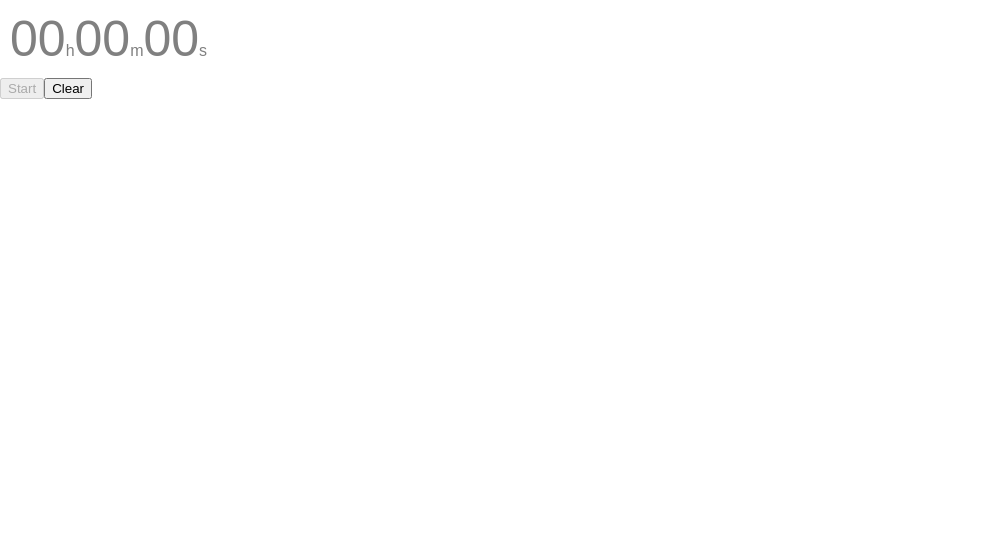
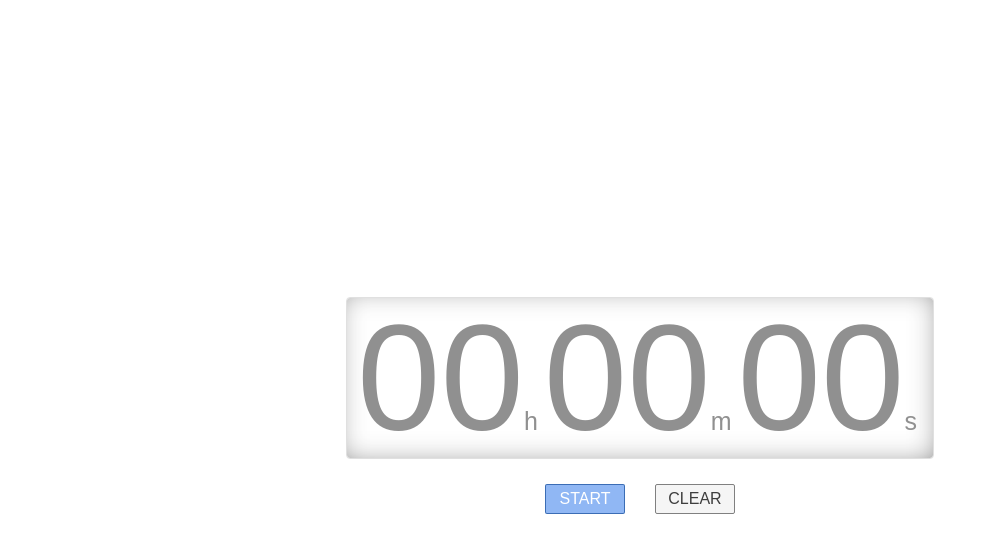
Before and after one commit to sequoian/timer, a React (Create React App) app: page / in a window 1280 px wide. Shown: the top 552 px of the page, without its empty margins (0-997 px from the left). Built offline with nearby package versions, Linux system fonts and the light colour scheme.

Commit message:
basic styles

```diff
--- a/src/App.js
+++ b/src/App.js
@@ -220,7 +220,7 @@ class App extends Component {
   render() {
     const {mode, timerInput, timeRemaining} = this.state
     return (
-      <div>
+      <div id="app">
         {mode === 'input'
           ?
           <TimerInput
--- a/src/TimerControls.js
+++ b/src/TimerControls.js
@@ -42,7 +42,7 @@ const TimerControlsContainer = ({start, stop, clear, reset, mode, input}) => {
 }
 
 const TimerControls = ({primaryLabel, primaryAction, secondaryLabel, secondaryAction, primaryDisabled}) => (
-  <div>
+  <div id="controls">
     <button
       id="primary-btn"
       onClick={primaryAction}
--- a/src/TimerInput.js
+++ b/src/TimerInput.js
@@ -3,8 +3,12 @@ import React, {Component} from 'react'
 class TimerInput extends Component {
   constructor(props) {
     super(props)
+    this.state = {
+      focused: false
+    }
     this.setInputRef = this.setInputRef.bind(this)
     this.focusInput = this.focusInput.bind(this)
+    this.setFocus = this.setFocus.bind(this)
   }
 
   componentDidMount() {
@@ -13,6 +17,12 @@ class TimerInput extends Component {
 
   focusInput() {
     this.timerInput.focus()
+  }
+
+  setFocus(focused) {
+    this.setState({
+      focused
+    })
   }
 
   setInputRef(ref) {
@@ -30,17 +40,19 @@ class TimerInput extends Component {
           value={value}
           onChange={onChange}
           setRef={this.setInputRef}
+          setFocus={this.setFocus}
         />
         <InputDisplay
           value={value}
           onFocus={this.focusInput}
+          focused={this.state.focused}
         />
       </div>
     )
   }
 }
 
-const Input = ({value, onChange, setRef}) => (
+const Input = ({value, onChange, setRef, setFocus}) => (
   <input
     id="input"
     type="number"
@@ -54,6 +66,10 @@ const Input = ({value, onChange, setRef}) => (
       const tmp = e.target.value
       e.target.value = ''
       e.target.value = tmp
+      setFocus(true)
+    }}
+    onBlur={e => {
+      setFocus(false)
     }}
     // prevent anything other than digits from being input
     onKeyPress={e => {
@@ -69,10 +85,12 @@ const Input = ({value, onChange, setRef}) => (
   />
 )
 
-const InputDisplay = ({value}) => {
+const InputDisplay = ({value, focused}) => {
   const nums = value.split('').reverse()
   return (
-    <div>
+    <div
+      className={focused ? 'input-display focused' : 'input-display'}
+    >
       <Number
         value={nums[5]}
       />
--- a/src/display.css
+++ b/src/display.css
@@ -1,16 +1,111 @@
+#root {
+  display: flex;
+  justify-content: center;
+  align-items: center;
+  height: 100vh;
+}
+
+body, button {
+  color: #3e3e3e;
+}
+
 .display {
-  display: 'inline-block';
-  margin: 10px;
+  display: flex;
+  justify-content: center;
+  cursor: default;
+  padding: 10px;
+}
+
+.display > span {
+  padding: 6px 10px;
 }
 
 .display .number {
-  font-size: 50px;
+  font-size: 60px;
+}
+
+.display .unit {
+  font-size: 18px;
+  padding-right: 6px;
 }
 
 .display .mask {
-  color: gray;
+  color: #909090;
 }
 
-.display .used {
-  color: black;
+.input-display {
+  padding: 6px 10px;
+  cursor: pointer;
 }
+
+.input-display.focused {
+  border: 1px solid #e0e0e0;
+  border-radius: 4px;
+  padding: 5px 10px;
+  box-shadow: inset -2px -2px 35px -17px rgba(0,0,0,0.8);
+}
+
+#controls {
+  display: flex;
+  justify-content: center;
+  margin-top: 15px;
+}
+
+button {
+  -webkit-appearance: none;
+  -moz-appearance: none;
+  margin: 0 15px;
+  background-color: whitesmoke;
+  border: 1px solid gray;
+  width: 80px;
+  height: 30px;
+  font-size: 16px;
+  border-radius: 2px;
+  text-transform: uppercase;
+  cursor: pointer;
+}
+
+#primary-btn {
+  background-color: #4787ed;
+  border-color: rgb(3, 61, 138);
+  color: white;
+}
+
+#primary-btn:disabled {
+  background-color: rgba(71, 135, 237, 0.60);
+  border-color: rgba(3, 61, 138, 0.60);
+}
+
+
+@media (min-width: 576px) {
+  .display .number {
+    font-size: 90px;
+  }
+
+  .display .unit {
+    font-size: 25px;
+    padding-right: 6px;
+  }
+}
+
+@media (min-width: 768px) {
+  .display .number {
+    font-size: 125px;
+  }
+
+  .display .unit {
+    font-size: 25px;
+    padding-right: 6px;
+  }
+}
+
+@media (min-width: 992px) {
+  .display .number {
+    font-size: 150px;
+  }
+
+  .display .unit {
+    font-size: 25px;
+    padding-right: 6px;
+  }
+}
--- a/src/index.css
+++ b/src/index.css
@@ -1,3 +1,7 @@
+* {
+  box-sizing: border-box;
+}
+
 body {
   margin: 0;
   padding: 0;
--- a/src/index.js
+++ b/src/index.js
@@ -2,7 +2,8 @@ import React from 'react';
 import ReactDOM from 'react-dom';
 import App from './App';
 import registerServiceWorker from './registerServiceWorker';
-import './index.css';
+import './reset.css'
+import './index.css'
 import './display.css'
 
 ReactDOM.render(<App />, document.getElementById('root'));
--- /dev/null
+++ b/src/reset.css
@@ -0,0 +1,48 @@
+/* http://meyerweb.com/eric/tools/css/reset/
+   v2.0 | 20110126
+   License: none (public domain)
+*/
+
+html, body, div, span, applet, object, iframe,
+h1, h2, h3, h4, h5, h6, p, blockquote, pre,
+a, abbr, acronym, address, big, cite, code,
+del, dfn, em, img, ins, kbd, q, s, samp,
+small, strike, strong, sub, sup, tt, var,
+b, u, i, center,
+dl, dt, dd, ol, ul, li,
+fieldset, form, label, legend,
+table, caption, tbody, tfoot, thead, tr, th, td,
+article, aside, canvas, details, embed,
+figure, figcaption, footer, header, hgroup,
+menu, nav, output, ruby, section, summary,
+time, mark, audio, video {
+	margin: 0;
+	padding: 0;
+	border: 0;
+	font-size: 100%;
+	font: inherit;
+	vertical-align: baseline;
+}
+/* HTML5 display-role reset for older browsers */
+article, aside, details, figcaption, figure,
+footer, header, hgroup, menu, nav, section {
+	display: block;
+}
+body {
+	line-height: 1;
+}
+ol, ul {
+	list-style: none;
+}
+blockquote, q {
+	quotes: none;
+}
+blockquote:before, blockquote:after,
+q:before, q:after {
+	content: '';
+	content: none;
+}
+table {
+	border-collapse: collapse;
+	border-spacing: 0;
+}
```
